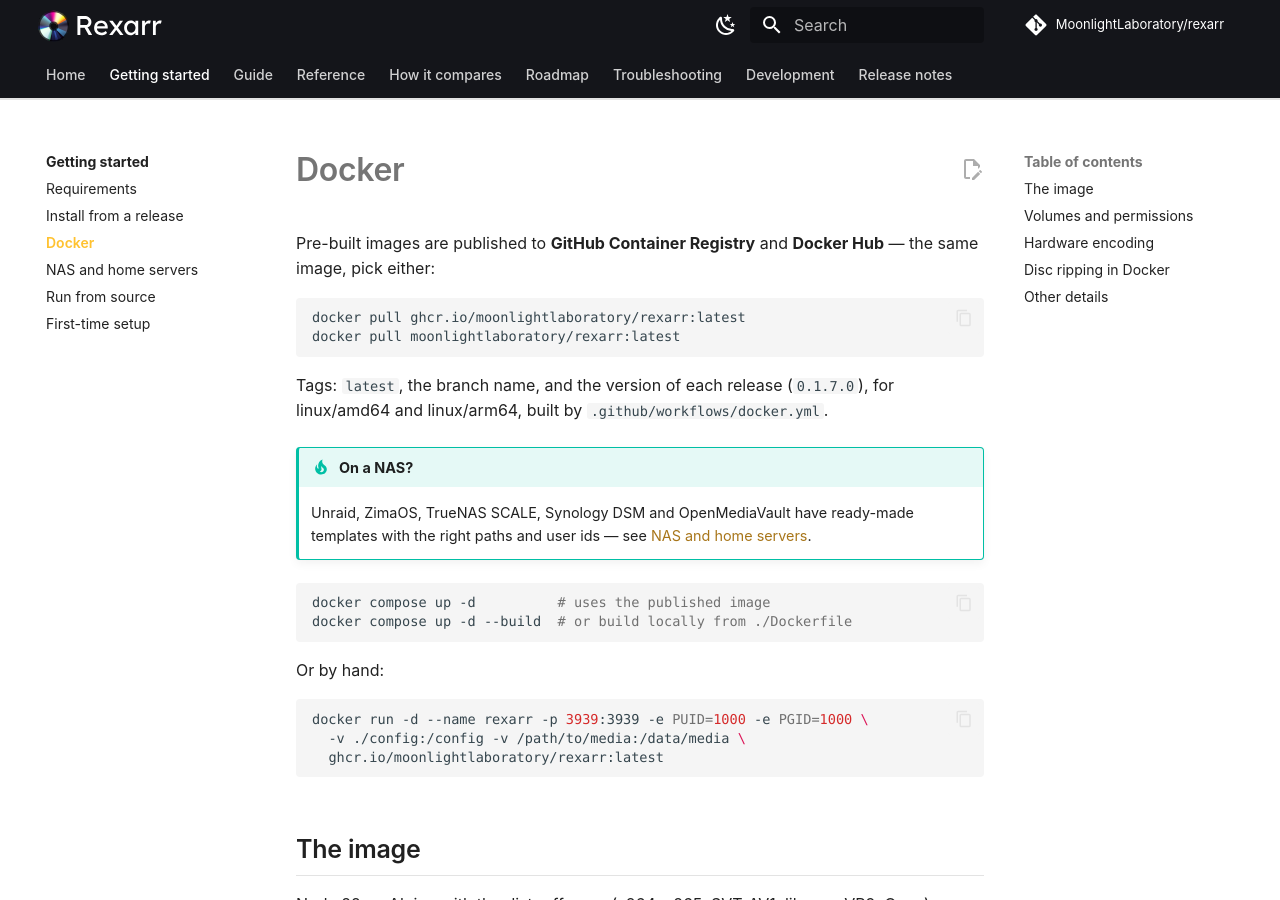
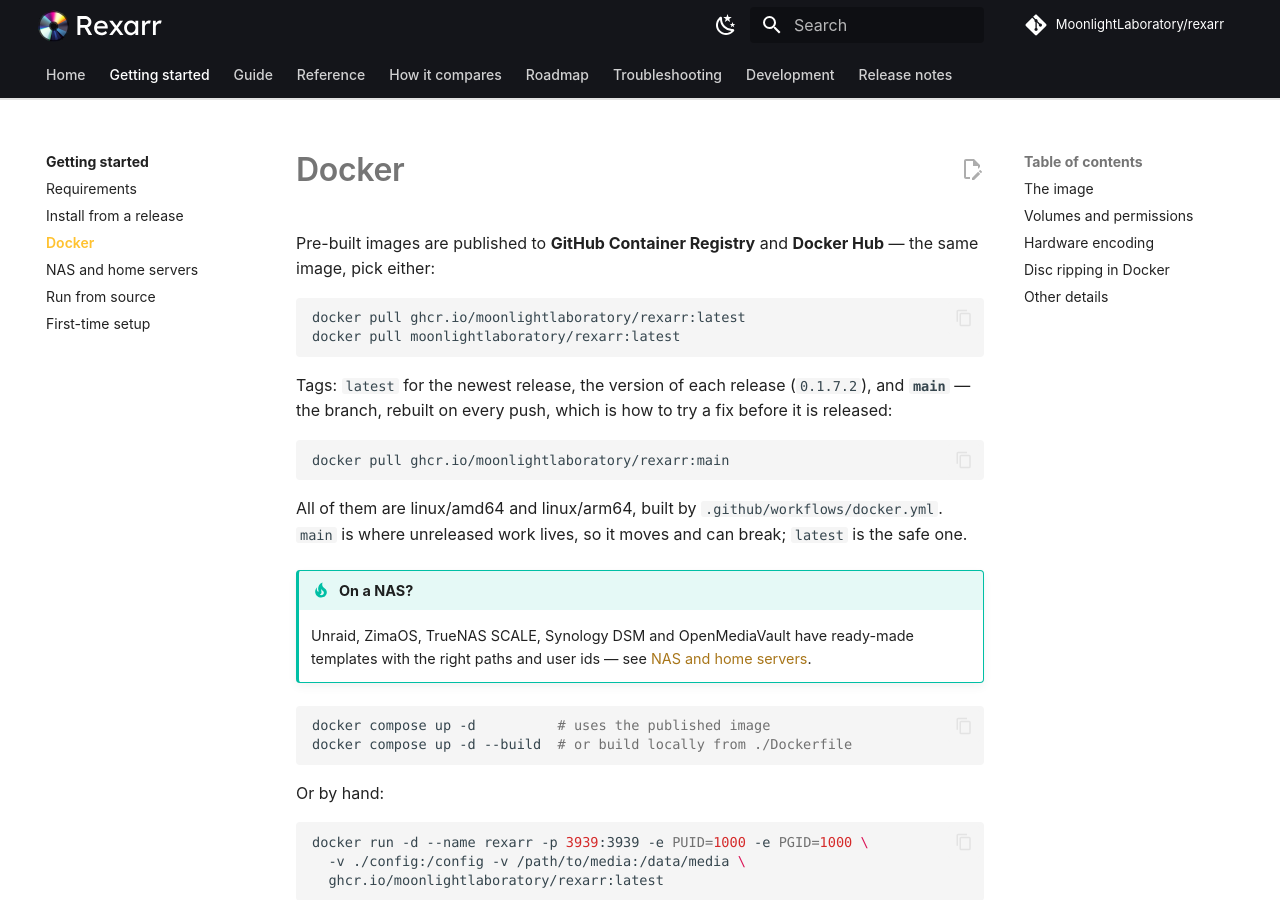
Before and after one commit to MoonlightLaboratory/rexarr, an MkDocs documentation site: the page built from docs/getting-started/docker.md, in a window 1280 px wide and 900 px high. Built offline with MkDocs 1.6.1 and Material for MkDocs 9.7.7, drawn with Linux system fonts in a browser that asks for light colours.

Commit message:
Documentation: say that :main is how to try an unreleased fix
The Docker page listed "the branch name" among the tags without saying what
that is for. It now shows the pull command, says main moves and can break, and
points at latest as the safe one. The MakeMKV page says the matching thing for
the image you build yourself, which is the only way to get an unreleased fix
with ripping in it.

Co-Authored-By: TakiConcepts <122319353+TakiConcepts@users.noreply.github.com>

````diff
--- a/docs/getting-started/docker.md
+++ b/docs/getting-started/docker.md
@@ -7,8 +7,15 @@
 docker pull moonlightlaboratory/rexarr:latest
 ```
 
-Tags: `latest`, the branch name, and the version of each release (`0.1.7.0`), for linux/amd64 and linux/arm64,
-built by `.github/workflows/docker.yml`.
+Tags: `latest` for the newest release, the version of each release (`0.1.7.2`), and **`main`** — the branch,
+rebuilt on every push, which is how to try a fix before it is released:
+
+```bash
+docker pull ghcr.io/moonlightlaboratory/rexarr:main
+```
+
+All of them are linux/amd64 and linux/arm64, built by `.github/workflows/docker.yml`. `main` is where unreleased
+work lives, so it moves and can break; `latest` is the safe one.
 
 !!! tip "On a NAS?"
     Unraid, ZimaOS, TrueNAS SCALE, Synology DSM and OpenMediaVault have ready-made templates with the right paths
````
Also changed, not shown: docs/guide/makemkv-in-docker.md (+9 -1 lines).
